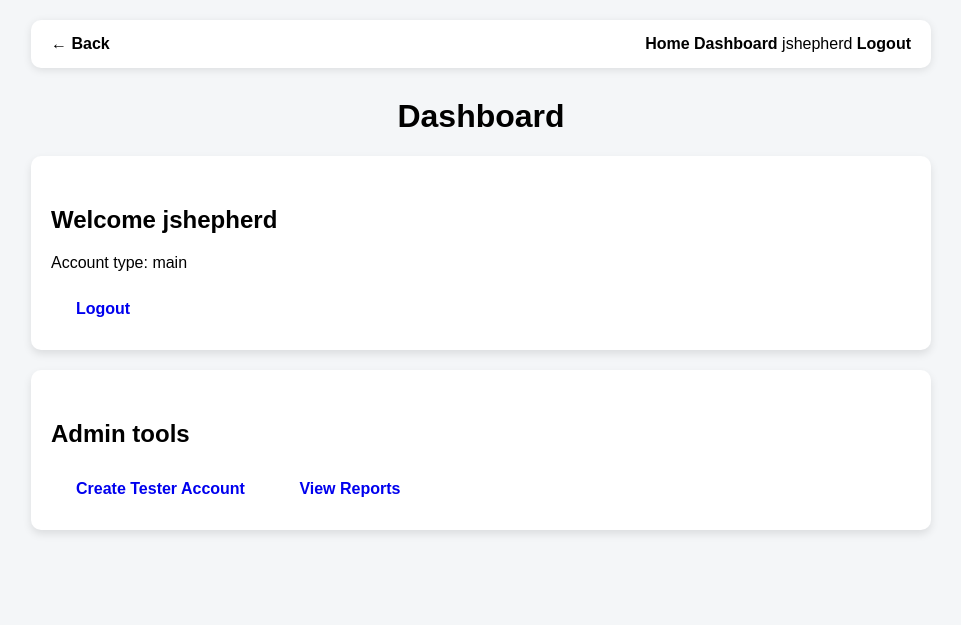
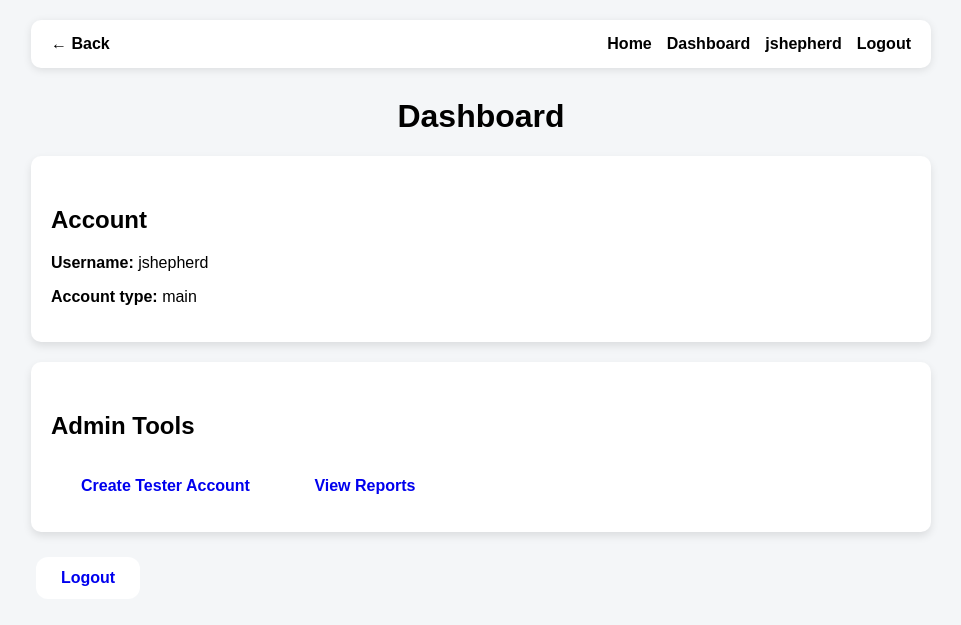
Before and after one commit to jshepherd1234/GCSE-Revision-App, a Flask app: page /dashboard in a window 1280 px wide. Shown: the top 625 px of the page, without its empty margins (159-1120 px from the left). Run offline with Flask 3, Linux system fonts and the light colour scheme; a user stored in the database is signed in.

Commit message:
Improved role dashboard

```diff
--- a/static/style.css
+++ b/static/style.css
@@ -187,6 +187,30 @@ h2 { /* Targets h2 headings*/
 
     /* Creates a box shadow */
     box-shadow: 0 2px 8px rgba(0,0,0,0.1)
+
+}
+
+.nav-right{
+
+        display: flex;
+
+        gap: 15px;
+
+        align-items: center;
+
+}
+
+.nav-right span{
+
+    font-weight: bold;
+
+    color: black;
+
+}
+
+.button{
+
+    margin: 5px;
 
 }
 
--- a/templates/dashboard.html
+++ b/templates/dashboard.html
@@ -10,31 +10,25 @@ Dashboard
 
 <div class="section">
 
-<h2>
-
-Welcome {{ username }}
-
-</h2>
+<h2>Account</h2>
 
 <p>
 
-Account type: {{ role }}
+    <strong>Username:</strong> {{ username }}
 
 </p>
 
-<a href="{{ url_for("logout") }}" class="button">
+<p>
 
-    Logout
-
-</a>
-
+    <strong>Account type: </strong> {{ role }}
+</p>
 </div>
 
 <div class="section">
 
 {% if role == "main" %}
 
-    <h2>Admin tools</h2>
+    <h2>Admin Tools</h2>
 
     <a href="{{ url_for("create_tester") }}" class="button">
 
@@ -62,8 +56,26 @@ Account type: {{ role }}
 
     <h2>Revision</h2>
 
+    <p>
+
+        Your revision progress will appear here.
+
+    </p>
+
+    <a href="{{ url_for("quiz") }}" class="button">
+
+        Start Revising
+
+    </a>
+
 {% endif %}
 
 </div>
 
+<a href="{{ url_for("logout") }}" class="button">
+
+    Logout
+
+</a>
+
 {% endblock %}
```
